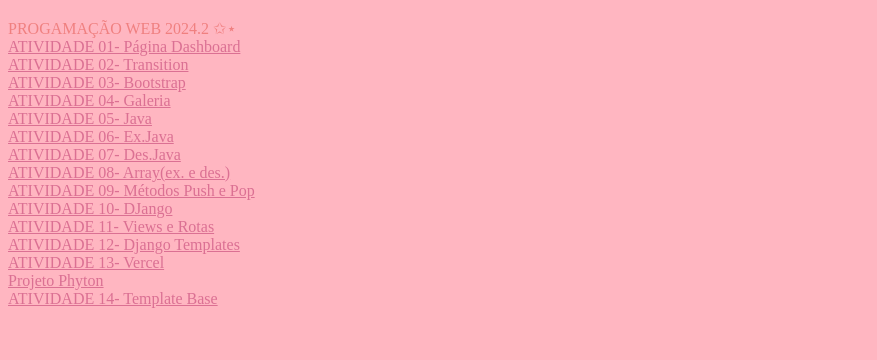
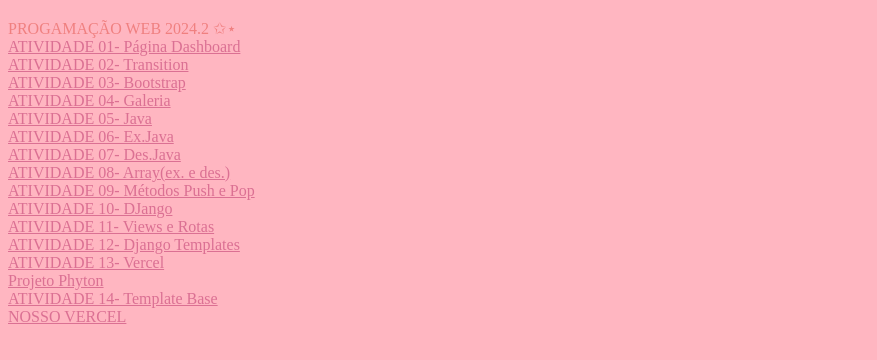
Before and after one commit to hanv1c/INFO2, a plain HTML site: page index.html in a window 1280 px wide. Shown: the part 62-422 px from the top of the page, without its empty margins (0-877 px from the left). Drawn offline with Linux system fonts and the light colour scheme.

Commit message:
Update index.html

```diff
--- a/index.html
+++ b/index.html
@@ -36,5 +36,6 @@
     <a href="https://piloto-six.vercel.app/">ATIVIDADE 13- Vercel </a> <br>
     <a href="teste01.py">Projeto Phyton </a> <br>
     <a href="14">ATIVIDADE 14- Template Base </a> <br>
+    <a href="https://piloto-six.vercel.app/">NOSSO VERCEL</a> <br>
 </body>
 </html>
```
